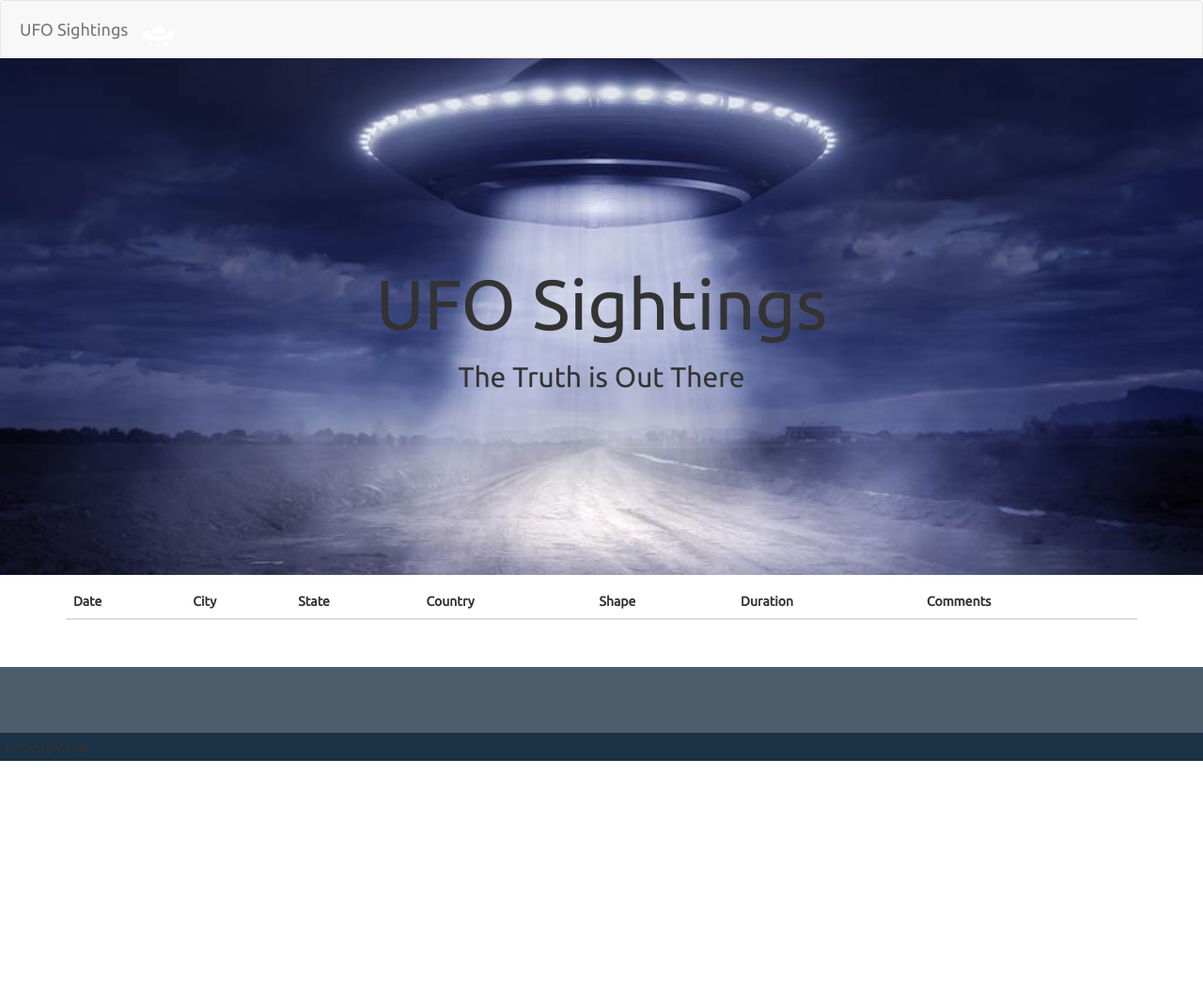
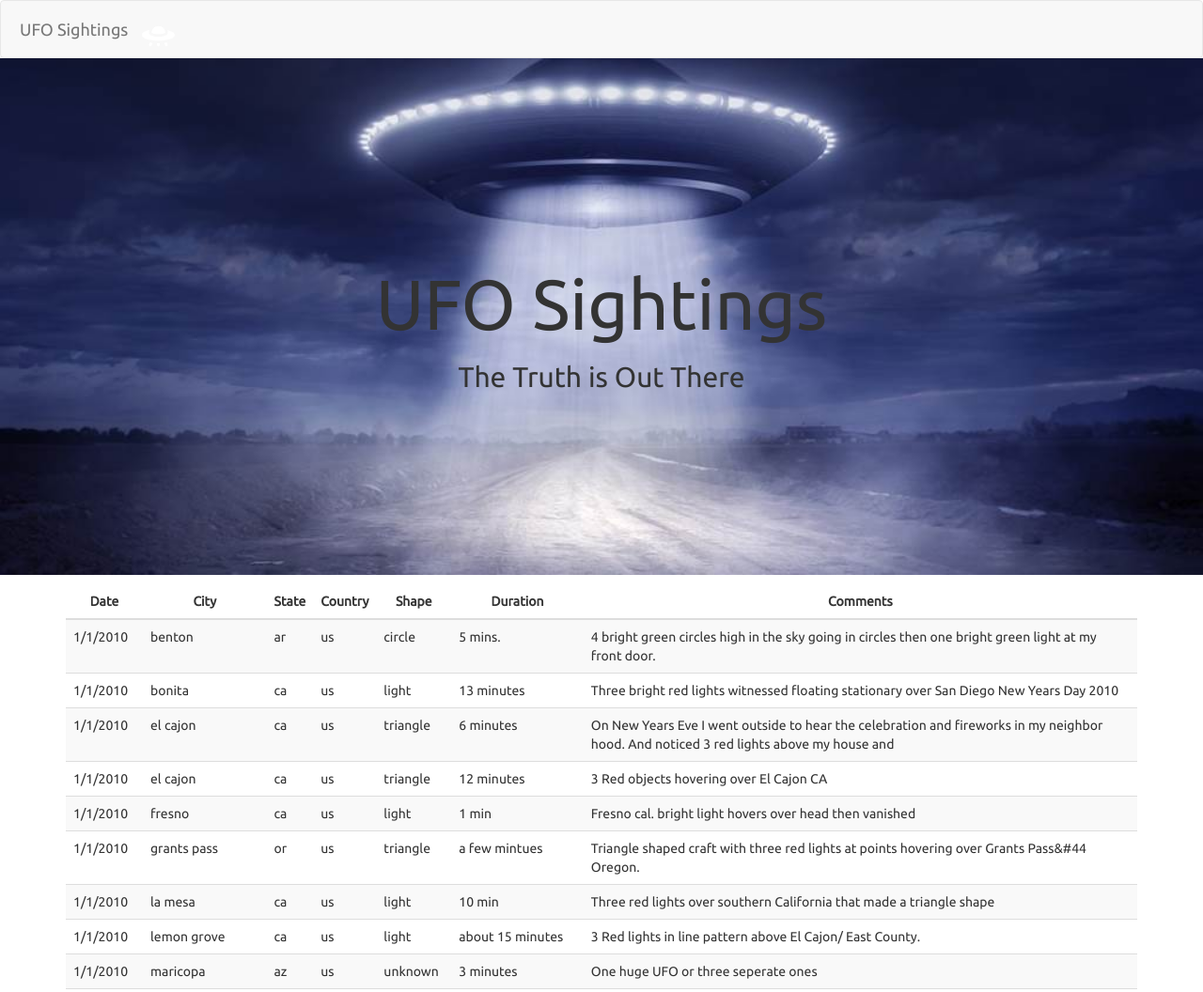
Before and after one commit to potterc22/JavaScript-Challenge, a plain HTML site: page UFO-level-1/index.html in a window 1280 px wide. Shown: the top 1056 px of the page at 94% size. Before the commit the page ends 810 px from the top, so only its background shows below. Drawn offline with nearby package versions, Linux system fonts and the light colour scheme.

Commit message:
loaded data into table

```diff
--- a/UFO-level-1/index.html
+++ b/UFO-level-1/index.html
@@ -34,7 +34,7 @@
         </div>
 
         <div class="col=md-10">
-            <div id="table-section">
+            <div id="table-area">
                 <table id="ufo-table" class="table table-striped">
                     <thead>
                         <tr>
--- a/UFO-level-1/static/css/style.css
+++ b/UFO-level-1/static/css/style.css
@@ -110,8 +110,7 @@ select {
   animation: title 1.2s forwards linear;
 }
 
-.hero p {
-  font-size: 2rem;
+.hero h2 {
   opacity: 0;
   animation: subtitle 1.2s forwards linear;
   animation-delay: 1.2s;
--- a/UFO-level-1/static/js/app.js
+++ b/UFO-level-1/static/js/app.js
@@ -1,7 +1,17 @@
 // from data.js
 var tableData = data;
 
-// Get a reference to the table body
-data.forEach(ufoSightings => {
-    var row =
+// Get a reference to the table body using d3
+var tBody = d3.select('#ufo-table>tbody');
+
+
+// Loop through each ufoSighting
+tableData.forEach((ufoSighting) => {
+    // append a row to the table body
+    var row =  tBody.append('tr');
+    // loop through each value in the object and append that value to the table
+    Object.entries(ufoSighting).forEach(([key, value]) => {
+        var cell = row.append("td");
+        cell.text(value);
+    })
 })
```
